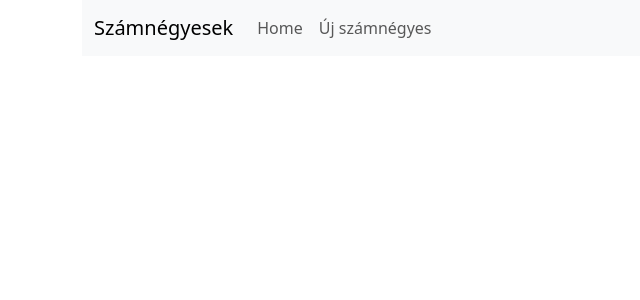
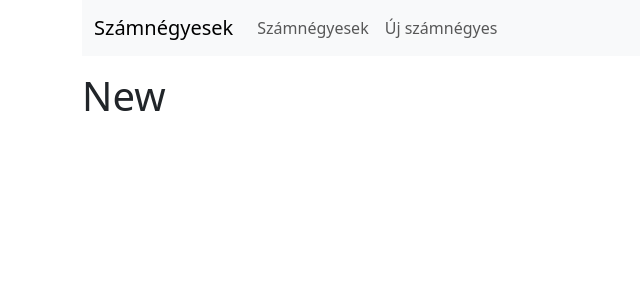
Before and after one commit to b0totmat/Web, a Vue app in the folder szamnegyes-feladat/web-app/client/: page /new in a window 1280 px wide. Shown: the top 300 px of the page, without its empty margins (0-640 px from the left). Built offline with nearby package versions, Linux system fonts and the light colour scheme.

Commit message:
Útvonalak

```diff
--- a/szamnegyes-feladat/web-app/client/src/components/Navbar.vue
+++ b/szamnegyes-feladat/web-app/client/src/components/Navbar.vue
@@ -8,7 +8,7 @@
     <div class="collapse navbar-collapse" id="navbarSupportedContent">
       <ul class="navbar-nav me-auto mb-2 mb-lg-0">
         <li class="nav-item">
-          <RouterLink class="nav-link" to="/">Home</RouterLink>
+          <RouterLink class="nav-link" to="/">Számnégyesek</RouterLink>
         </li>
         <li class="nav-item">
           <RouterLink class="nav-link" to="/new">Új számnégyes</RouterLink>
--- a/szamnegyes-feladat/web-app/client/src/router/index.js
+++ b/szamnegyes-feladat/web-app/client/src/router/index.js
@@ -1,5 +1,6 @@
 import { createRouter, createWebHistory } from 'vue-router'
 import HomeView from '../views/HomeView.vue'
+import NewView from '../views/NewView.vue'
 
 const router = createRouter({
   history: createWebHistory(import.meta.env.BASE_URL),
@@ -8,6 +9,11 @@ const router = createRouter({
       path: '/',
       name: 'home',
       component: HomeView
+    },
+    {
+      path: '/new',
+      name: 'new',
+      component: NewView
     }
   ]
 })
--- /dev/null
+++ b/szamnegyes-feladat/web-app/client/src/views/NewView.vue
@@ -0,0 +1,3 @@
+<template>
+    <h1>New</h1>
+</template>
```
